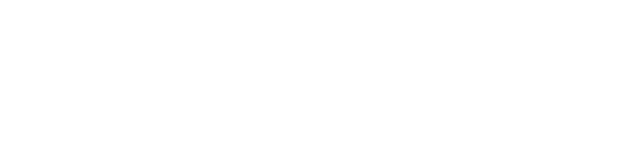
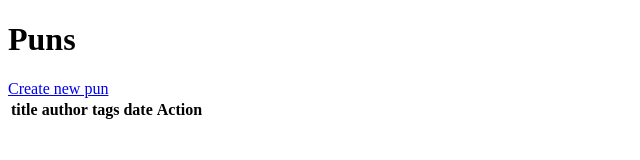
Before and after one commit to youal9/blogg, a plain HTML site: page index.html in a window 1280 px wide. Shown: the whole page, without its empty margins (0-640 px from the left). Drawn offline with Linux system fonts and the light colour scheme; files that its build step writes are made by us from their sources.

Commit message:
indexdone

```diff
--- a/index.html
+++ b/index.html
@@ -1,11 +1,35 @@
+<!DOCTYPE html>
 <html lang="en">
 <head>
     <meta charset="UTF-8">
     <meta name="viewport" content="width=device-width, initial-scale=1.0">
-    <title>Blogg</title>
-    <link rel="stylesheet" href="css/style.css">
+    <title>Document</title>
+    <link rel="stylesheet" href="style.css">
 </head>
 <body>
-    <script src="js/posts.js"></script>
+    <div id="container">
+        <h1>Puns</h1>
+        <nav id="main-nav">
+            <a href="create-pun.html">Create new pun</a>
+        </nav>
+
+        <table id="pun-list">
+            <thead>
+                <tr>
+                    <th>title</th>
+                    <th>author</th>
+                    <th>tags</th>
+                    <th>date</th>
+                    <th>Action</th>
+                </tr>
+            </thead>
+            <tbody id="pun-list-body">
+                <!-- Pun data will be dynamically added here -->
+            </tbody>
+        </table>
+    </div>
+
+    <script src="js/manage-puns.js"></script>
+
 </body>
 </html>
```
